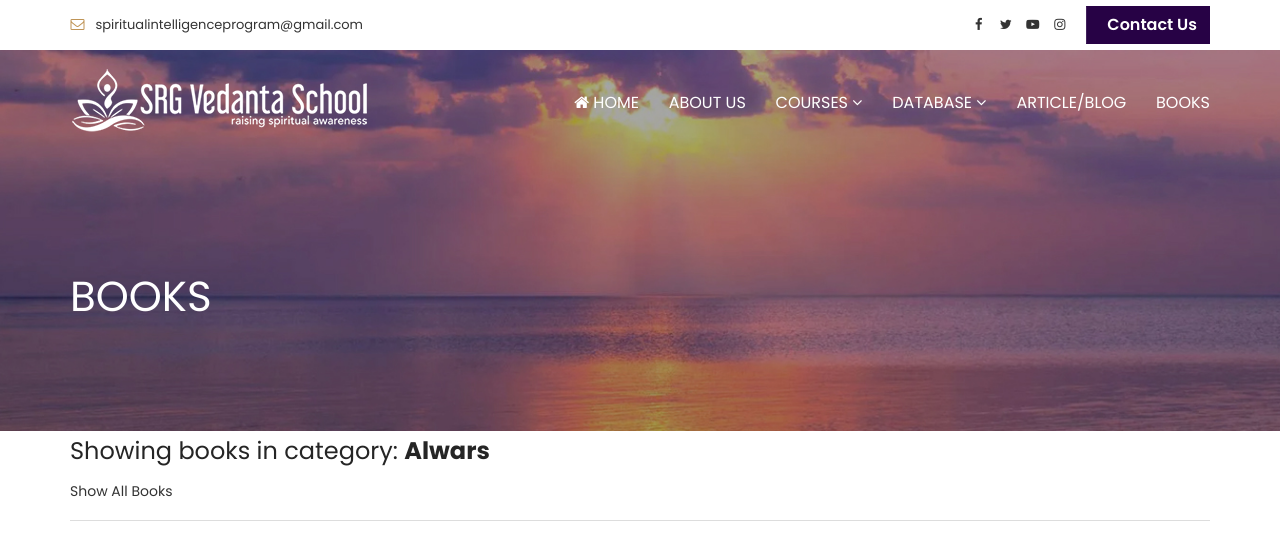
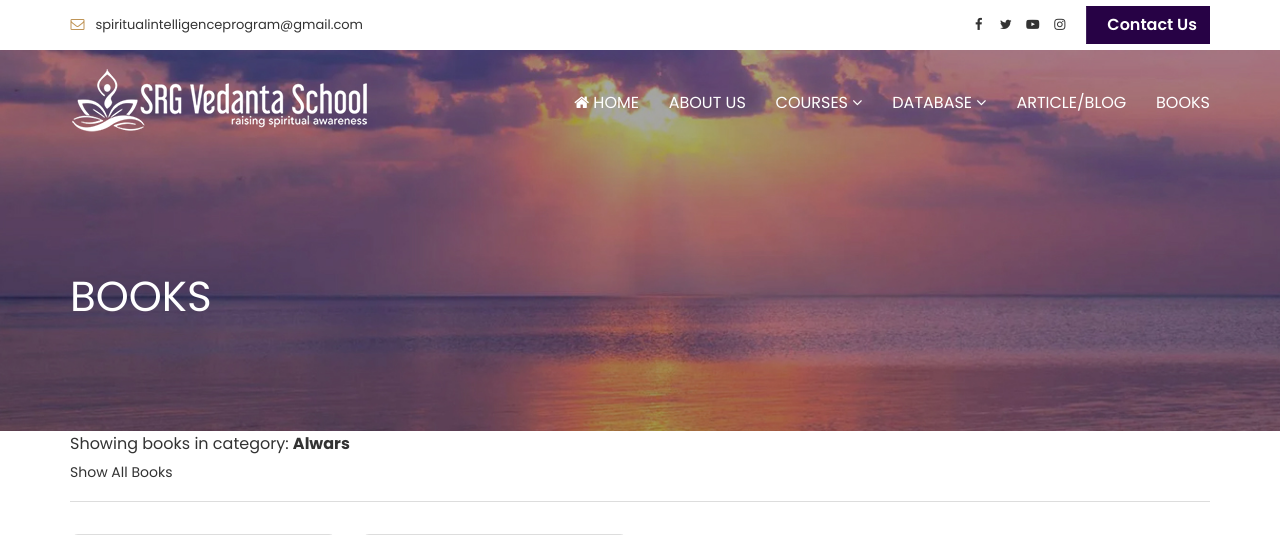
Before and after one commit to ksudarsh/srg-backup-2025, a PHP site: page /books.php?category=Alwars in a window 1280 px wide. Shown: the top 535 px of the page. Run offline with PHP 8.4, Linux system fonts and the light colour scheme; some web fonts are replaced.

Commit message:
Cleaned up labels

```diff
--- a/books.php
+++ b/books.php
@@ -307,10 +307,10 @@
             border-bottom: 1px solid #ddd;
         }
 
-        .filter-header h2 {
-            margin-top: 0;
-            margin-bottom: 0.5rem;
-            font-size: 1.5rem;
+        .filter-header p {
+            margin: 0 0 0.25rem;
+            font-size: 1rem;
+            font-weight: normal;
         }
     </style>
 
@@ -318,12 +318,12 @@
 
         <?php if ($filterCategory): ?>
             <div class="filter-header">
-                <h2>Showing books in category: <strong><?= htmlspecialchars($filterCategory) ?></strong></h2>
+                <p>Showing books in category: <strong><?= htmlspecialchars($filterCategory) ?></strong></p>
                 <a href="books.php">Show All Books</a>
             </div>
         <?php elseif ($filterTag): ?>
             <div class="filter-header">
-                <h2>Showing books with tag: <strong><?= htmlspecialchars($filterTag) ?></strong></h2>
+                <p>Showing books with tag: <strong><?= htmlspecialchars($filterTag) ?></strong></p>
                 <a href="books.php">Show All Books</a>
             </div>
         <?php endif; ?>
```
